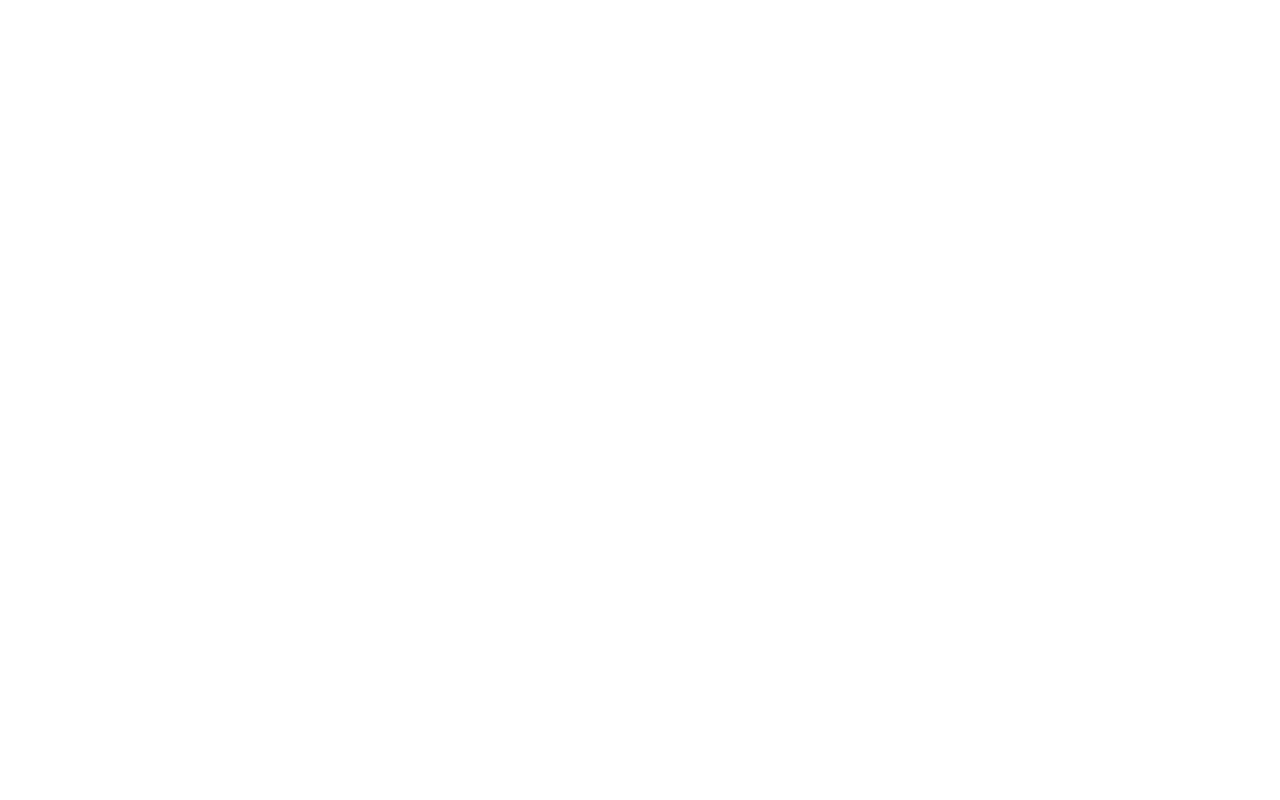
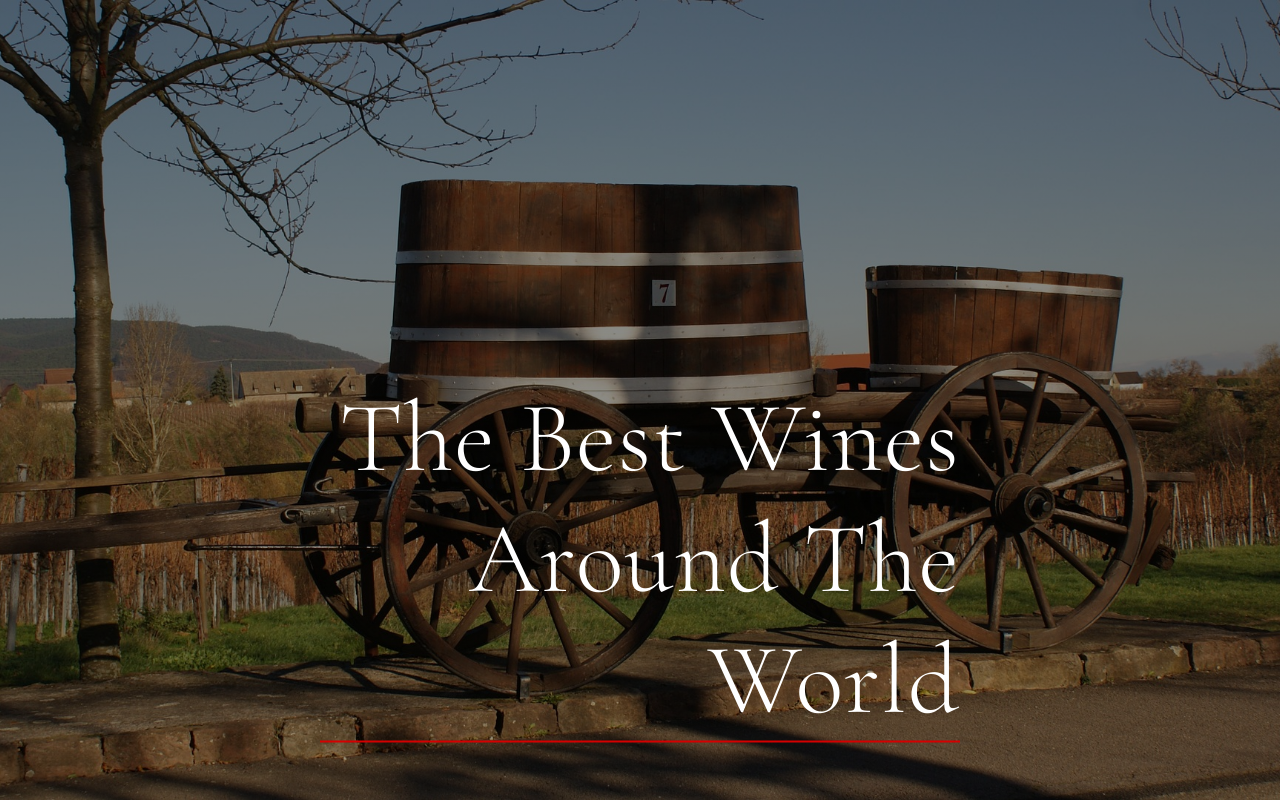
Before and after one commit to wongpakho814/wine-house, a plain HTML site: page index.html in a window 1280 px wide. Drawn offline with nearby package versions, Linux system fonts and the light colour scheme.

Commit message:
Implemented section 1

```diff
--- a/index.html
+++ b/index.html
@@ -1,19 +1,54 @@
 <!DOCTYPE html>
 <html lang="en">
-  <head>
+
+<head>
     <meta charset="UTF-8" />
     <meta name="viewport" content="width=device-width, initial-scale=1.0" />
     <link rel="stylesheet" href="style.css" />
-    <link
-      href="https://fonts.googleapis.com/css2?family=Cormorant+Garamond:wght@300;400;500;600&display=swap"
-      rel="stylesheet"
-    />
+    <link href="https://fonts.googleapis.com/css2?family=Cormorant+Garamond:wght@300;400;500;600&display=swap"
+        rel="stylesheet" />
     <link rel="icon" type="image/png" href="images/logo.png" />
     <title>Wine House</title>
-  </head>
-  <body>
+</head>
 
+<body>
+    <div class="container">
+        <div class="wrapper">
+            <section class="section-1">
+                <div class="section-wrapper section-1-wrapper">
+                    <div class="section-1-heading-wrapper">
+                        <h1 class="section-1-heading">The best wines around the world</h1>
+                    </div>
+                </div>
+            </section>
+
+            <section class="section-2">
+                <div class="section-wrapper section-2-wrapper">
+
+                </div>
+            </section>
+
+            <section class="section-3">
+                <div class="section-wrapper section-3-wrapper">
+
+                </div>
+            </section>
+
+            <section class="section-4">
+                <div class="section-wrapper section-4-wrapper">
+
+                </div>
+            </section>
+
+            <section class="section-5">
+                <div class="section-wrapper section-5-wrapper">
+
+                </div>
+            </section>
+        </div>
+    </div>
 
     <script src="script.js"></script>
-  </body>
+</body>
+
 </html>
--- a/style.css
+++ b/style.css
@@ -0,0 +1,62 @@
+/* Reset and common styles */
+* {
+  margin: 0;
+  padding: 0;
+  box-sizing: border-box;
+  outline: none;
+  text-decoration: none;
+  list-style-type: none;
+  font-family: "Cormorant Garamond", serif;
+}
+
+html {
+  font-size: 62.5%;
+}
+
+.wrapper {
+  width: 100vw;
+  height: 100vh;
+  position: relative;
+}
+
+section {
+  width: 100%;
+  height: 100%;
+  position: absolute;
+  left: 0;
+}
+
+.section-wrapper {
+  width: inherit;
+  height: inherit;
+}
+/* End of reset and common styles */
+
+/* Section 1 */
+.section-1 {
+  z-index: 50;
+}
+
+.section-1-wrapper {
+  background: linear-gradient(rgba(0, 0, 0, 0.5), rgba(0, 0, 0, 0.4)), url(images/section-1-bg.jpg) center no-repeat;
+  background-size: cover;
+}
+
+.section-1-heading-wrapper {
+  position: absolute;
+  top: 70%;
+  left: 50%;
+  transform: translate(-50%, -50%);
+}
+
+.section-1-heading {
+  font-size: 10rem;
+  font-weight: 300;
+  color: #fff;
+  text-transform: capitalize;
+  letter-spacing: 0.1rem;
+  border-bottom: 0.2rem solid #d50000;
+  text-align: right;
+  user-select: none;
+}
+/* End of section 1 */
```
